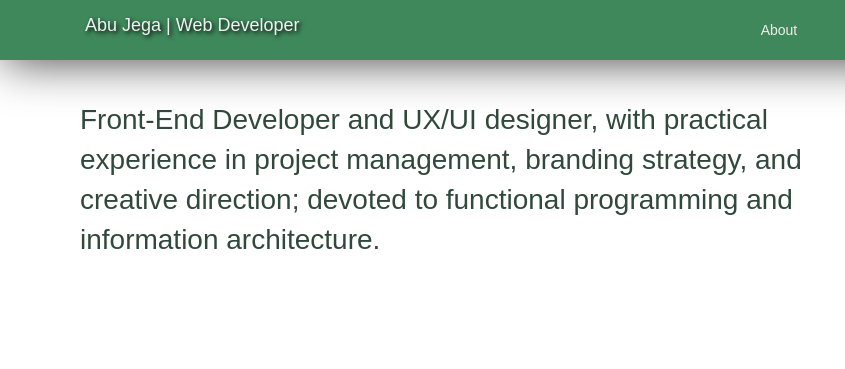
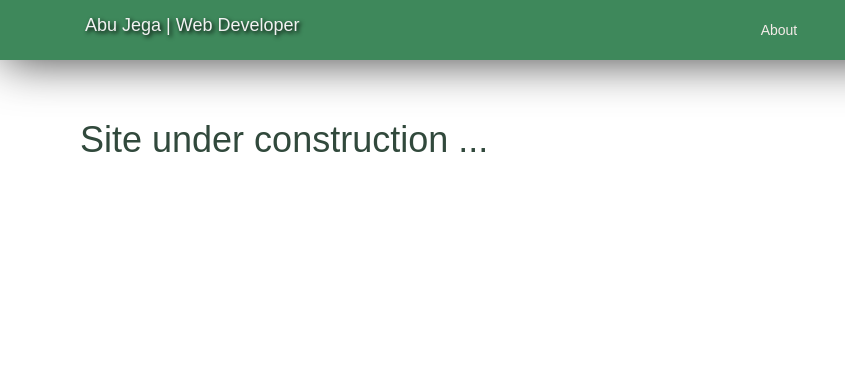
Before and after one commit to humanshado/humanshado.github.io, a plain HTML site: page index.html in a window 1280 px wide. Shown: the top 369 px of the page, 0-845 px from the left. Drawn offline with nearby package versions, Linux system fonts and the light colour scheme.

Commit message:
notice: site under construction

```diff
--- a/index.html
+++ b/index.html
@@ -44,8 +44,7 @@
   <section class="container" id="about">
     <div class="row">
       <div class="col-xs-12 col-sm-12 col-md-8 col-lg-8">
-        <p>Front-End Developer and UX/UI designer, with practical experience in project management, branding strategy, and creative direction; devoted to functional programming and information architecture.</p>
-
+        <h1>Site under construction ...</h1>
       </div>
       <div class="hidden-xs hidden-sm col-xs-12 col-sm-12 col-md-4 col-lg-4">
         <img class="img-responsive img-thumbnail"  src="https://pbs.twimg.com/profile_images/622857515/winter09.jpg" id="abusman">
```
